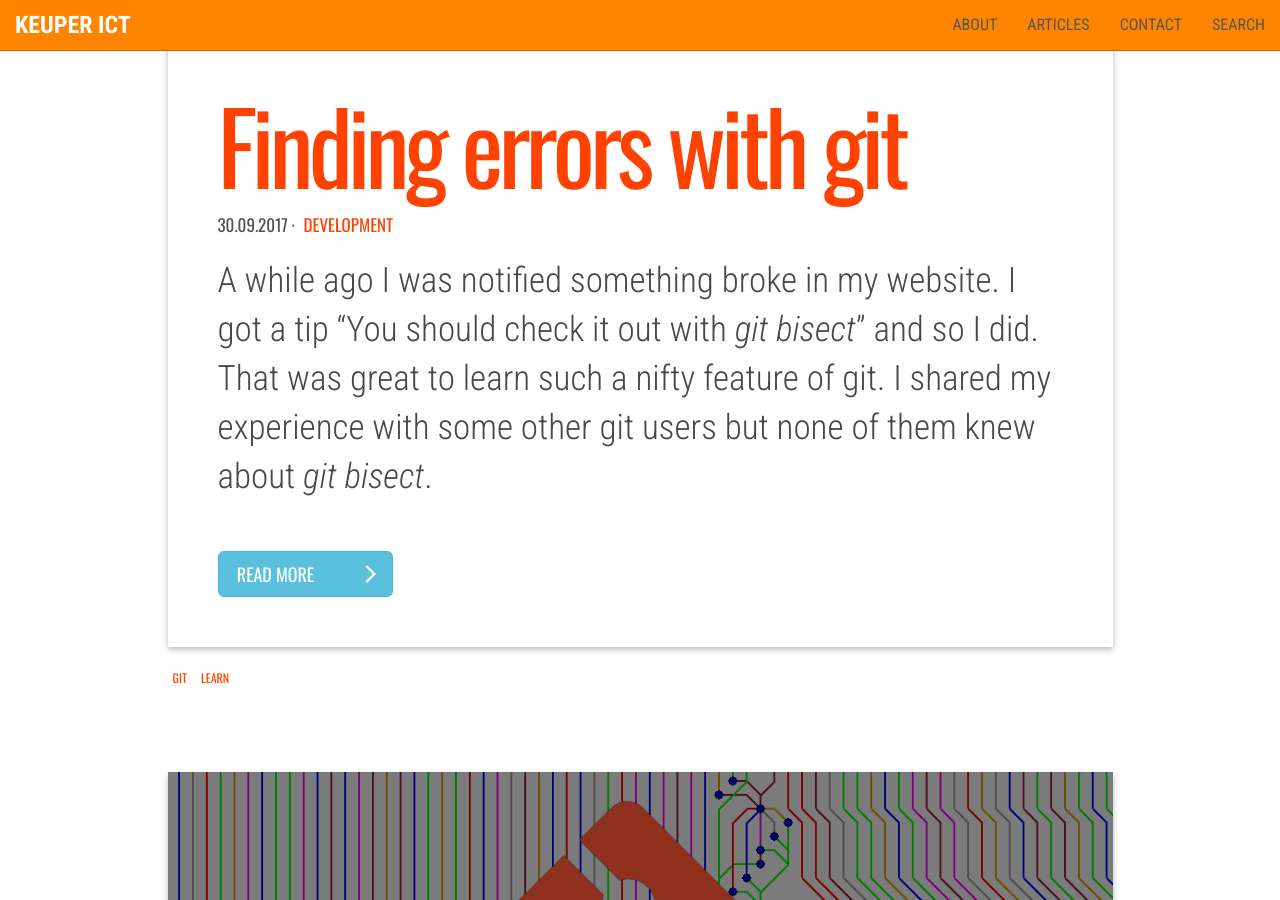
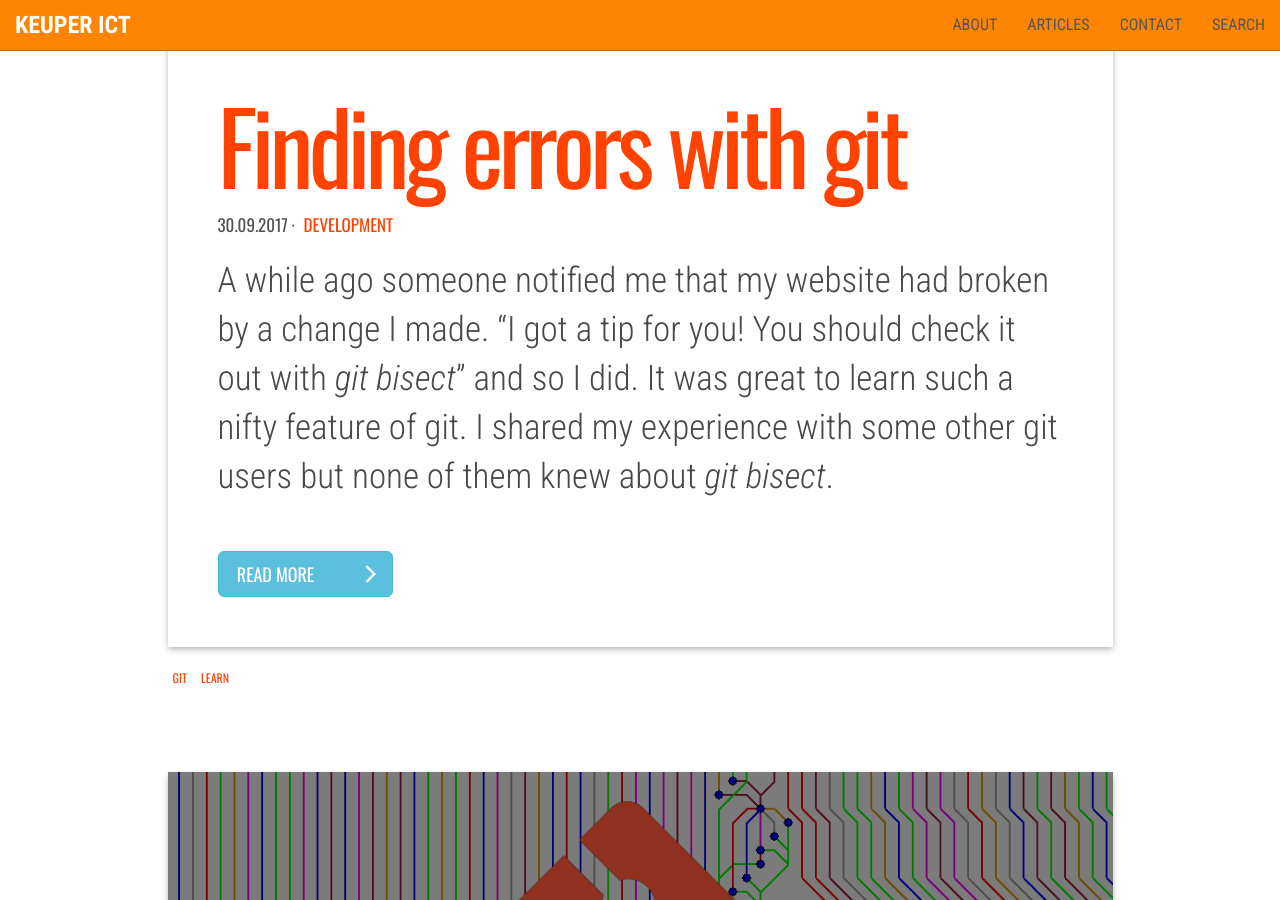
Before and after one commit to jkeuper/jkeuper.github.io, a Jekyll site: the page built from _pages/posts.md, in a window 1280 px wide and 900 px high, scrolled down 11265 px. Built offline with Jekyll 4.4.1, drawn with Linux system fonts in a browser that asks for light colours; nearby versions of some CDN libraries.

Commit message:
Updated language, fixed many things.

````diff
--- a/_posts/2017-09-30-git-bisect.md
+++ b/_posts/2017-09-30-git-bisect.md
@@ -7,18 +7,18 @@
 lead_text: 'The good, the bad and the faulty. Git bisect to the rescue!'
 ---
 
-A while ago I was notified something broke in my website. I got a tip "You
-should check it out with _git bisect_" and so I did. That was great to learn
-such a nifty feature of git. I shared my experience with some other git users
-but none of them knew about _git bisect_.
+A while ago someone notified me that my website had broken by a change I made.
+"I got a tip for you! You should check it out with _git bisect_" and so I did.
+It was great to learn such a nifty feature of git. I shared my experience with
+some other git users but none of them knew about _git bisect_.
 
 ## Git bisect
 Git bisect does a [binary search](https://en.wikipedia.org/wiki/Binary_search_algorithm)
-through your commit history to help you identify the commit which introduced
-the faulty behavior, as quickly as possible.
+through your commit history. This way you can identify the commit which introduced
+the faulty behavior as quickly as possible.
 
-Let's start! First tell git the current situation is not OK and which commit
-you know for sure the faulty behaviour was not yet present.
+Let's start! First tell git the current situation is not OK. Next you should
+specify which commit you know for sure the faulty behaviour was not yet present.
 
 ```console
 $ git bisect start
@@ -76,12 +76,12 @@
 $
 ```
 
-And there we have it, the commit that caused all this misery. Now that
+And there we have it, the commit that caused all that misery. Now that
 was easy! No effort at all compared to other version control
 systems and trying to track that faulty commit.
 
 Our HEAD is still pointing to that faulty commit. Use _git reset_
-to restore your workspace to the situation before your started with
+to restore your workspace to the situation before you started with
 _git bisect_.
 
 ```console
@@ -105,6 +105,6 @@
 $ git bisect run test.sh
 ```
 
-This way test.sh runs on each commit that should be checked untill
-git finds the first faulty commit. You can also run your automated
-tests here which tests the broken functionality.
+This way _test.sh_ runs on each commit until git finds the first
+faulty commit. You can also create a script to run your automated
+tests here, to check for the broken functionality.
````
Also changed, not shown: other parts of _posts/2017-09-30-git-bisect.md (+2 -2 lines).
